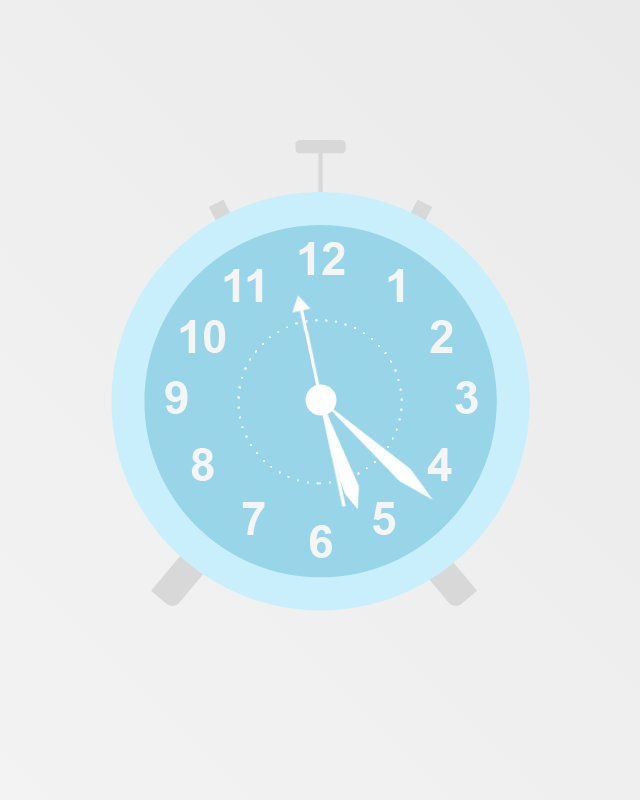
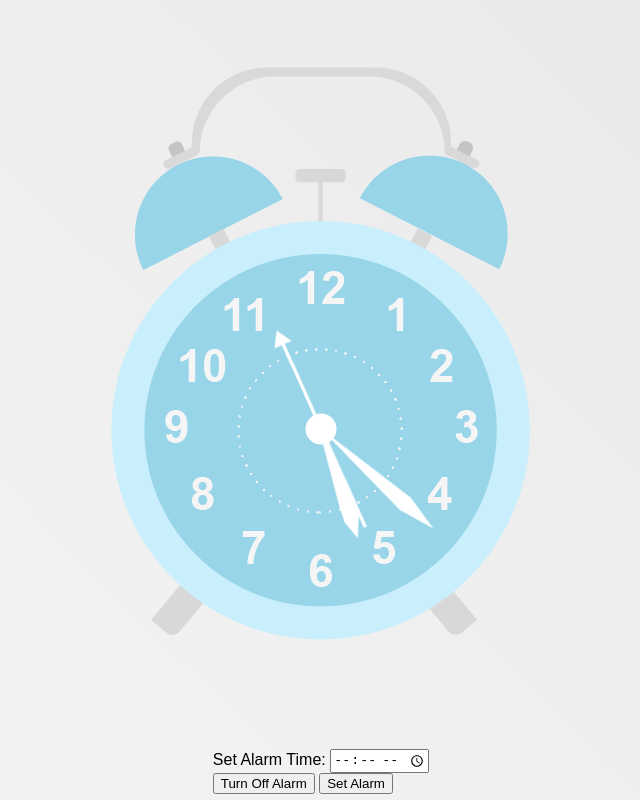
Before and after one commit to theTiv/alarm-clock, a website built with webpack: page src/index.html in a window 1280 px wide. Shown: the whole page, without its empty margins (319-959 px from the left). Built offline with nearby package versions, Linux system fonts and the light colour scheme.

Commit message:
Added Alarm bells and ringer assets, added new functions for set Alarm time, Play Alarm, Turn off Alarm.

```diff
--- a/src/index.js
+++ b/src/index.js
@@ -1,12 +1,19 @@
 import _ from "lodash";
-import Clock from "./pages/clock.html";
+import Clock from "./ui/clock-face.html";
+import Alarm from "./ui/alarm-control.html";
+import AlarmBells from "./ui/alarm-bells.html";
 import "./style.scss";
 
-class init {
-  constructor() {
-    document.body.appendChild(this.render());
-    this.setTime(); // set time on load
-    setInterval(this.setTime.bind(this), 1000);
+class AlarmClock {
+  constructor(alarmTime = null) {
+    this.alarmTime = alarmTime; // time to set alarm
+    console.log(this.alarmTime);
+    document.body.appendChild(this.render()); // add clock elements to DOM
+    this.updateTime(); // set time on load
+    setInterval(this.updateTime.bind(this), 1000); // update time every second
+    this.addEventListeners(); // add event listeners
+    this.leftBell = document.querySelector(".alarm-bells__bell--left");
+    this.rightBell = document.querySelector(".alarm-bells__bell--right");
   }
 
   render() {
@@ -14,27 +21,74 @@ class init {
 
     wrapper.setAttribute("id", "clock");
     wrapper.innerHTML = Clock;
+    wrapper.insertAdjacentHTML("afterbegin", AlarmBells);
+    wrapper.insertAdjacentHTML("beforeend", Alarm);
 
     return wrapper;
   }
 
-  setTime() {
-    const hourshand = document.querySelector(".clock-hands__hours");
-    const minuteshand = document.querySelector(".clock-hands__minutes");
-    const secondshand = document.querySelector(".clock-hands__seconds");
+  updateTime() {
+    const hoursHand = document.querySelector(".clock-hands__hours");
+    const minutesHand = document.querySelector(".clock-hands__minutes");
+    const secondsHand = document.querySelector(".clock-hands__seconds");
+
     const time = new Date();
     const seconds = time.getSeconds() / 60;
     const minutes = (seconds + time.getMinutes()) / 60;
     const hours = (minutes + time.getHours()) / 12;
+    const digitalTime = time.toLocaleTimeString([], { timeStyle: "short" });
 
-    this.setRotation(secondshand, seconds);
-    this.setRotation(minuteshand, minutes);
-    this.setRotation(hourshand, hours);
+    this.setRotation(secondsHand, seconds);
+    this.setRotation(minutesHand, minutes);
+    this.setRotation(hoursHand, hours);
+    console.log("alarmTimes updateTime");
+    console.log(digitalTime);
+    console.log(this.alarmTime);
+    if (digitalTime == this.alarmTime) {
+      this.playAlarm();
+    }
   }
 
   setRotation(element, rotationRatio) {
     element.style.setProperty("--rotation", rotationRatio * 360);
   }
+
+  addEventListeners() {
+    document
+      .querySelector("#set_alarm")
+      .addEventListener("click", (e) => this.setAlarmTime(e));
+
+    document
+      .querySelector("#alarm_off")
+      .addEventListener("click", (e) => this.turnOffAlarm(e));
+  }
+
+  setAlarmTime() {
+    const alarmTime = document.querySelector(".alarm-control__input").value;
+    // console.log(alarmTime);
+    this.alarmTime = alarmTime;
+    document.querySelector("#set_alarm").value = `Alarm Set`;
+    document.querySelector(
+      "#alarm_status"
+    ).innerText = `Alarm time is set for ${alarmTime}`;
+  }
+
+  playAlarm() {
+    const audio = document.querySelector("#alarm_audio");
+    audio.play();
+    document.querySelector("#alarm_status").innerText = `Alarm is ringing`;
+    this.leftBell.classList.add("bell-ringing");
+    this.rightBell.classList.add("bell-ringing");
+  }
+
+  turnOffAlarm() {
+    console.log("Alarm off");
+    this.alarmTime = null;
+    document.querySelector("#set_alarm").value = "Set Alarm";
+    document.querySelector("#alarm_status").innerText = `The Alarm is now off`;
+    this.leftBell.classList.remove("bell-ringing");
+    this.rightBell.classList.remove("bell-ringing");
+  }
 }
 
-new init();
+new AlarmClock();
--- a/src/style.scss
+++ b/src/style.scss
@@ -1,80 +1,5 @@
-@font-face {
-  font-family: "Poppins";
-  src: url("./fonts/Poppins-Light.ttf") format("ttf");
-  font-weight: 300;
-  font-style: normal;
-}
-
-body {
-  background: linear-gradient(45deg, #f5f5f5, #e8e8e8);
-  display: flex;
-  justify-content: center;
-  align-items: center;
-  height: 100vh;
-  margin: 0;
-  overflow: hidden;
-}
-
-.clock {
-  color: red;
-  position: relative;
-  font-family: "Poppins", sans-serif;
-  background: url("./img/alarm-clock-face.png");
-  background-repeat: no-repeat;
-  width: 640px;
-  height: 640px;
-
-  &::after {
-    content: "";
-    position: absolute;
-    background-color: white;
-    z-index: 5;
-    width: 31px;
-    height: 31px;
-    border-radius: 50%;
-    top: 50%;
-    left: 50%;
-    transform: translate(-50%, -50%);
-  }
-}
-
-.clock-hands {
-  position: absolute;
-  bottom: 50%;
-  left: 50%;
-
-    &__hours {
-      --rotation: 0;
-      @extend .clock-hands;
-
-      background: url("./img/alarm-clock-hours-hand.png");
-      width: 16px;
-      height: 115px;
-      transform-origin: bottom;
-      transform: translateX(-50%) rotate(calc(var(--rotation) *1deg));
-    }
-
-    &__minutes {
-      --rotation: 0;
-      @extend .clock-hands;
-
-      background: url("./img/alarm-clock-minutes-hand.png");
-      width: 18px;
-      height: 150px;
-      transform-origin: bottom;
-      transform: translateX(-50%) rotate(calc(var(--rotation) *1deg));
-    }
-
-    &__seconds {
-      --rotation: 0;
-      @extend .clock-hands;
-
-      bottom: 33%;
-      background: url("./img/alarm-clock-seconds-hand.png");
-      width: 19px;
-      height: 216px;
-      transform-origin: center;
-      transform: translateX(-50%) rotate(calc(var(--rotation) *1deg));
-      z-index: 4;
-    }
-}
+@import './styles/fonts';
+@import './styles/base';
+@import './styles/clock-face';
+@import './styles/alarm-bells';
+@import './styles/alarm-control';
--- /dev/null
+++ b/src/styles/alarm-bells.scss
@@ -0,0 +1,64 @@
+.alarm-bells {
+  &__container {
+        position: relative;
+        top: 60px;
+        background: url("./img/alarm-clock-ringer-handle.png");
+        width: 317px;
+        height: 102px;
+  }
+  &__bell {
+        width: 148px;
+        height: 114px;
+
+        &--left {
+            @extend .alarm-bells__bell;
+
+            position: absolute;
+            top: 89px;
+            left: -28px;
+            background: url("./img/alarm-clock-bell-left.png");
+        }
+        &--right {
+            @extend .alarm-bells__bell;
+
+            position: absolute;
+            top: 88px;
+            right: -28px;
+            background: url("./img/alarm-clock-bell-right.png");
+        }
+    }
+}
+
+.bell-ringing {
+//   animation: ring 1s infinite;
+  animation: ring 4s .7s ease-in-out infinite;
+  transform-origin: 50% 4px;
+}
+
+@keyframes ring {
+  0% { transform: rotate(0); }
+  1% { transform: rotate(30deg); }
+  3% { transform: rotate(-28deg); }
+  5% { transform: rotate(34deg); }
+  7% { transform: rotate(-32deg); }
+  9% { transform: rotate(30deg); }
+  11% { transform: rotate(-28deg); }
+  13% { transform: rotate(26deg); }
+  15% { transform: rotate(-24deg); }
+  17% { transform: rotate(22deg); }
+  19% { transform: rotate(-20deg); }
+  21% { transform: rotate(18deg); }
+  23% { transform: rotate(-16deg); }
+  25% { transform: rotate(14deg); }
+  27% { transform: rotate(-12deg); }
+  29% { transform: rotate(10deg); }
+  31% { transform: rotate(-8deg); }
+  33% { transform: rotate(6deg); }
+  35% { transform: rotate(-4deg); }
+  37% { transform: rotate(2deg); }
+  39% { transform: rotate(-1deg); }
+  41% { transform: rotate(1deg); }
+
+  43% { transform: rotate(0); }
+  100% { transform: rotate(0); }
+}
--- /dev/null
+++ b/src/styles/base.scss
@@ -0,0 +1,16 @@
+body {
+    background: linear-gradient(45deg, #f5f5f5, #e8e8e8);
+    display: flex;
+    font-family: "Poppins", sans-serif;
+    justify-content: center;
+    align-items: center;
+    height: 100vh;
+    margin: 0;
+    overflow: hidden;
+}
+
+#clock {
+    display: flex;
+    flex-direction: column;
+    align-items: center;
+}
--- /dev/null
+++ b/src/styles/clock-face.scss
@@ -0,0 +1,61 @@
+.clock {
+  position: relative;
+  background: url("./img/alarm-clock-face.png");
+  background-repeat: no-repeat;
+  width: 640px;
+  height: 640px;
+
+  &::after {
+    content: "";
+    position: absolute;
+    background-color: white;
+    z-index: 5;
+    width: 31px;
+    height: 31px;
+    border-radius: 50%;
+    top: 50%;
+    left: 50%;
+    transform: translate(-50%, -50%);
+  }
+}
+
+.clock-hands {
+  position: absolute;
+  bottom: 50%;
+  left: 50%;
+
+    &__hours {
+      --rotation: 0;
+      @extend .clock-hands;
+
+      background: url("./img/alarm-clock-hours-hand.png");
+      width: 16px;
+      height: 115px;
+      transform-origin: bottom;
+      transform: translateX(-50%) rotate(calc(var(--rotation) *1deg));
+    }
+
+    &__minutes {
+      --rotation: 0;
+      @extend .clock-hands;
+
+      background: url("./img/alarm-clock-minutes-hand.png");
+      width: 18px;
+      height: 150px;
+      transform-origin: bottom;
+      transform: translateX(-50%) rotate(calc(var(--rotation) *1deg));
+    }
+
+    &__seconds {
+      --rotation: 0;
+      @extend .clock-hands;
+
+      bottom: 33%;
+      background: url("./img/alarm-clock-seconds-hand.png");
+      width: 19px;
+      height: 216px;
+      transform-origin: center;
+      transform: translateX(-50%) rotate(calc(var(--rotation) *1deg));
+      z-index: 4;
+    }
+}
--- /dev/null
+++ b/src/styles/fonts.scss
@@ -0,0 +1,6 @@
+@font-face {
+  font-family: "Poppins";
+  src: url("./fonts/Poppins-Light.ttf") format("ttf");
+  font-weight: 300;
+  font-style: normal;
+}
--- /dev/null
+++ b/src/ui/alarm-bells.html
@@ -0,0 +1,4 @@
+<div class="alarm-bells__container">
+  <div class="alarm-bells__bell--left"></div>
+  <div class="alarm-bells__bell--right"></div>
+</div>
--- /dev/null
+++ b/src/ui/alarm-control.html
@@ -0,0 +1,26 @@
+<div id="alarm_control" class="alarm-control__container">
+  <section class="alarm-control__row">
+    <label class="alarm-control__label" for="alarm_time">Set Alarm Time:</label>
+    <input
+      class="alarm-control__input"
+      type="time"
+      id="alarm_time"
+      name="alarm"
+    />
+  </section>
+  <section class="alarm-control__row">
+    <button class="alarm-control__button" type="button" id="alarm_off">
+      Turn Off Alarm
+    </button>
+    <input
+      id="set_alarm"
+      class="alarm-control__button"
+      type="submit"
+      value="Set Alarm"
+    />
+  </section>
+  <section class="alarm-control__row">
+    <div class="alarm-control__alarm-status" id="alarm_status"></div>
+  </section>
+  <audio id="alarm_audio" loop muted autoplay src="../sounds/alarm.mp3"></audio>
+</div>
```
Also changed, not shown: src/clock.js (deleted, +0 -9 lines), src/img/alarm-clock-bell-left.png (added), src/img/alarm-clock-bell-right.png (added), src/img/alarm-clock-ringer-handle.png (added), src/styles/alarm-control.scss (added), src/ui/clock-face.html (renamed from src/pages/clock.html), 1 other file.
